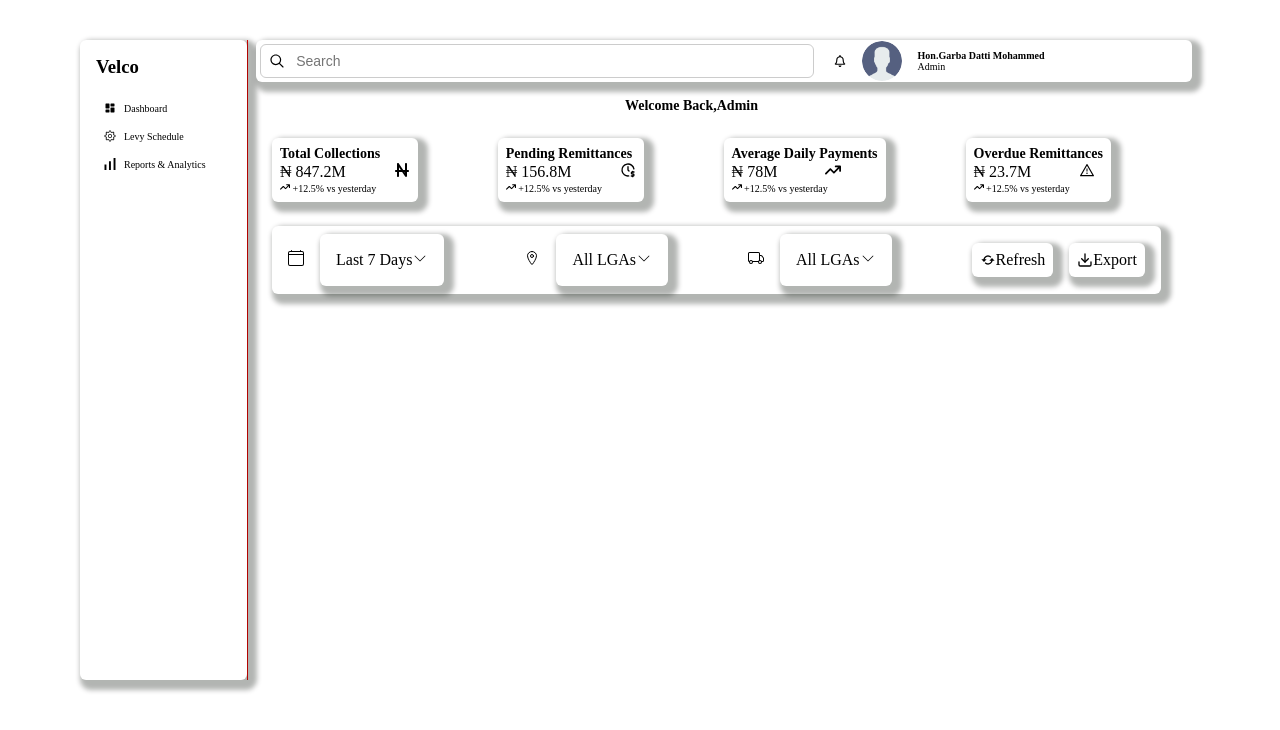
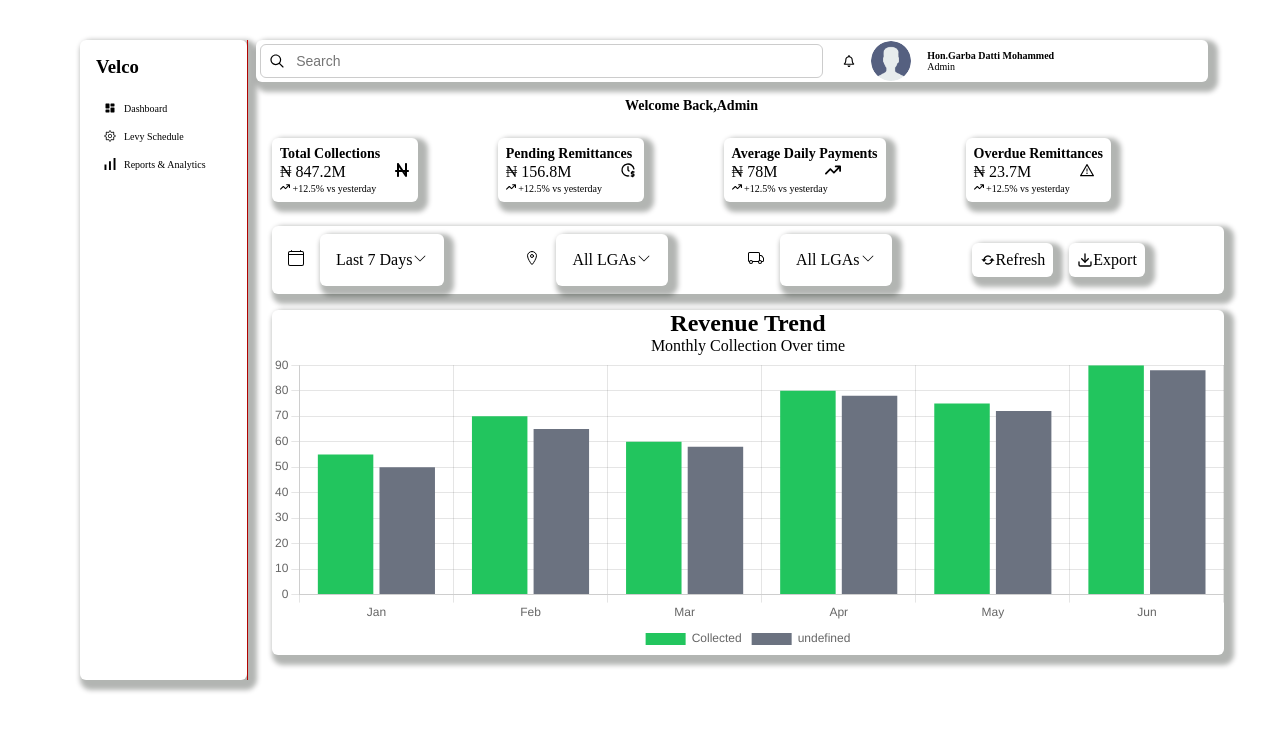
Before and after one commit to vawkei/corvtech-velco, a React app in the folder frontend/: page / in a window 1280 px wide. Shown: the top 730 px of the page. Built offline with nearby package versions, Linux system fonts and the light colour scheme; the HTML template or start-up script is replaced by a standard one.

Commit message:
added RevenueTrendUi

```diff
--- a/frontend/package.json
+++ b/frontend/package.json
@@ -10,7 +10,9 @@
     "preview": "vite preview"
   },
   "dependencies": {
+    "chart.js": "^4.5.1",
     "react": "^19.1.1",
+    "react-chartjs-2": "^5.3.0",
     "react-dom": "^19.1.1",
     "react-icons": "^5.5.0",
     "sass": "^1.93.2"
--- a/frontend/src/components/rightside/RightHandSide.module.scss
+++ b/frontend/src/components/rightside/RightHandSide.module.scss
@@ -1,14 +1,24 @@
-.container{
+.container {
   // display: flex;
   // flex-direction: column;
   // // align-items: flex-start;
+  width: 100%;
+  height: 100%;
   margin: 0rem 0.5rem;
-    .dashboard-section{
+  .dashboard-section {
     margin: 1rem 1rem;
     display: flex;
     flex-direction: column;
-        align-items: flex-start
+    align-items: flex-start;
+    width: 100%;
+    // padding: 0.25rem;
 
-        // padding: 0.25rem;
+    .analytics-filter-parent {
+      width: 100%;
+    }
+    .revenue-trend-parent {
+      width: 100%;
+      height: 100%;
     }
   }
+}
--- a/frontend/src/components/rightside/RightHandSide.tsx
+++ b/frontend/src/components/rightside/RightHandSide.tsx
@@ -2,6 +2,7 @@ import classes from "./RightHandSide.module.scss";
 import TopRight from "./topRight/TopRight";
 import FinancialSummary from "./dashboard/financialSummary/FinancialSummary";
 import AnalyticsFilter from "./dashboard/analyticsSummary/AnalyticsFilter";
+import RevenueTrend from "./dashboard/charts/revenueTrend/RevenueTrend";
 
 const RightHandSide = () => {
   return (
@@ -14,8 +15,13 @@ const RightHandSide = () => {
         <div>
           <FinancialSummary />
         </div>
-        <div>
+
+        <div className={classes["analytics-filter-parent"]}>
           <AnalyticsFilter />
+        </div>
+
+        <div className={classes["revenue-trend-parent"]}>
+          <RevenueTrend />
         </div>
       </div>
     </div>
--- a/frontend/src/components/rightside/dashboard/analyticsSummary/AnalyticsFilter.tsx
+++ b/frontend/src/components/rightside/dashboard/analyticsSummary/AnalyticsFilter.tsx
@@ -10,12 +10,12 @@ const AnalyticsFilter = () => {
 
       <div className={classes["card-container"]}>
 
-        {AnalyticsFilterData.map((data) => {
+        {AnalyticsFilterData.map((data,index) => {
           const IconOne = data.iconOne;
           const IconTwo = data.iconTwo;
 
           return (
-            <div className={classes.item}>
+            <div className={classes.item} key={index}>
               <p>
                 <IconOne />
               </p>
--- /dev/null
+++ b/frontend/src/components/rightside/dashboard/charts/revenueTrend/RevenueTrend.module.scss
@@ -0,0 +1,16 @@
+.container {
+  width: 100%;
+  height: 100%;
+  margin: 1rem 0rem;
+  // border: 1px solid red;
+    display: flex;
+    flex-direction: column;
+
+  .chart {
+    width: 100%;
+    // height: 100%;
+    // width: 60rem;
+    height: 300px;
+
+  }
+}
--- /dev/null
+++ b/frontend/src/components/rightside/dashboard/charts/revenueTrend/RevenueTrend.tsx
@@ -0,0 +1,77 @@
+import classes from "./RevenueTrend.module.scss";
+import { Bar } from "react-chartjs-2";
+import {
+  Chart as ChartJs,
+  BarElement,
+  CategoryScale,
+  LinearScale,
+  plugins,
+
+} from "chart.js";
+import Card from "../../../../ui/card/Card";
+
+
+// import Card from "../../../../ui/card/Card";
+
+ChartJs.register(BarElement, CategoryScale, LinearScale, plugins);
+
+const RevenueTrend = () => {
+  const data = {
+    labels: ["Jan", "Feb", "Mar", "Apr", "May", "Jun"],
+    datasets: [
+      {
+        label: "Collected",
+        data: [55, 70, 60, 80, 75, 90],
+        backgroundColor: "#22c55e",
+      },
+      {
+        labels: "Remitted",
+        data: [50, 65, 58, 78, 72, 88],
+        backgroundColor: "#6b7280",
+      },
+    ],
+  };
+
+  const options = {
+    responsive: true,
+    maintainAspectRatio: false,
+    plugins: {
+      legend: {
+        display: true,
+        position: "bottom" as const,
+      },
+      scales: {
+        x: {
+          grid: {
+            drawTicks: false,
+            drawBorder: false,
+            color: "transparent",
+            display:false
+          },
+        },
+        y: {
+          grid: {
+            drawTicks: false,
+            drawBorder: false,
+            color: "transparent",
+            display:false
+          },
+        },
+      },
+    },
+  };
+
+  return (
+    <Card className={classes.container}>
+      <div className={classes.heading}>
+        <h2>Revenue Trend</h2>
+        <p>Monthly Collection Over time</p>
+      </div>
+      <div className={classes.chart}>
+        <Bar data={data} options={options} />
+      </div>
+    </Card>
+  );
+};
+
+export default RevenueTrend;
--- a/frontend/src/components/ui-layout/UiLayout.module.scss
+++ b/frontend/src/components/ui-layout/UiLayout.module.scss
@@ -11,6 +11,7 @@
   }
   .right-hand-container {
     width: 85%;
+    height: 100%;
     // display: flex;
     // flex-direction: column;
 
```
Also changed, not shown: 1 other file (tests, documents, lock files or other folders). Lines whose indentation alone changed are shown as unchanged.
